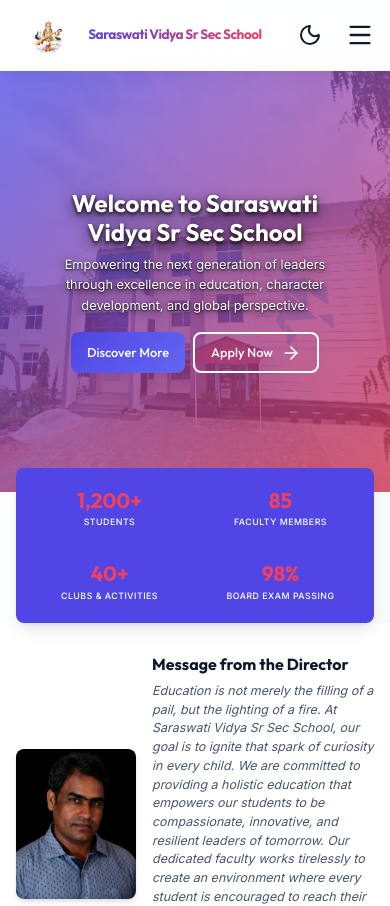
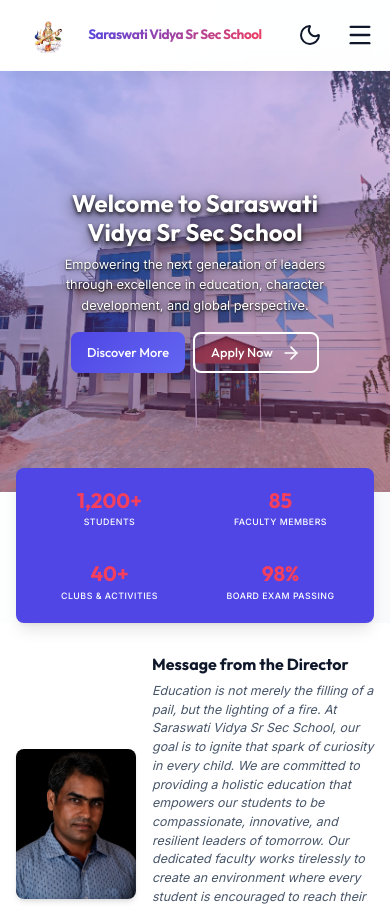
Before and after one commit to Mydvthukran/school-website, a React (Vite) app: page / in a window 390 px wide. Shown: the top 906 px of the page. Built offline with nearby package versions, Linux system fonts and the light colour scheme.

Commit message:
feat: add Hero component styles with responsive design and gradients

```diff
--- a/src/components/Hero.css
+++ b/src/components/Hero.css
@@ -13,7 +13,7 @@
   content: '';
   position: absolute;
   inset: 0;
-  background: linear-gradient(135deg, rgba(79, 70, 229, 0.7), rgba(244, 63, 94, 0.7));
+  background: linear-gradient(135deg, rgba(79, 70, 229, 0.3), rgba(244, 63, 94, 0.3));
   z-index: 1;
 }
 
```
